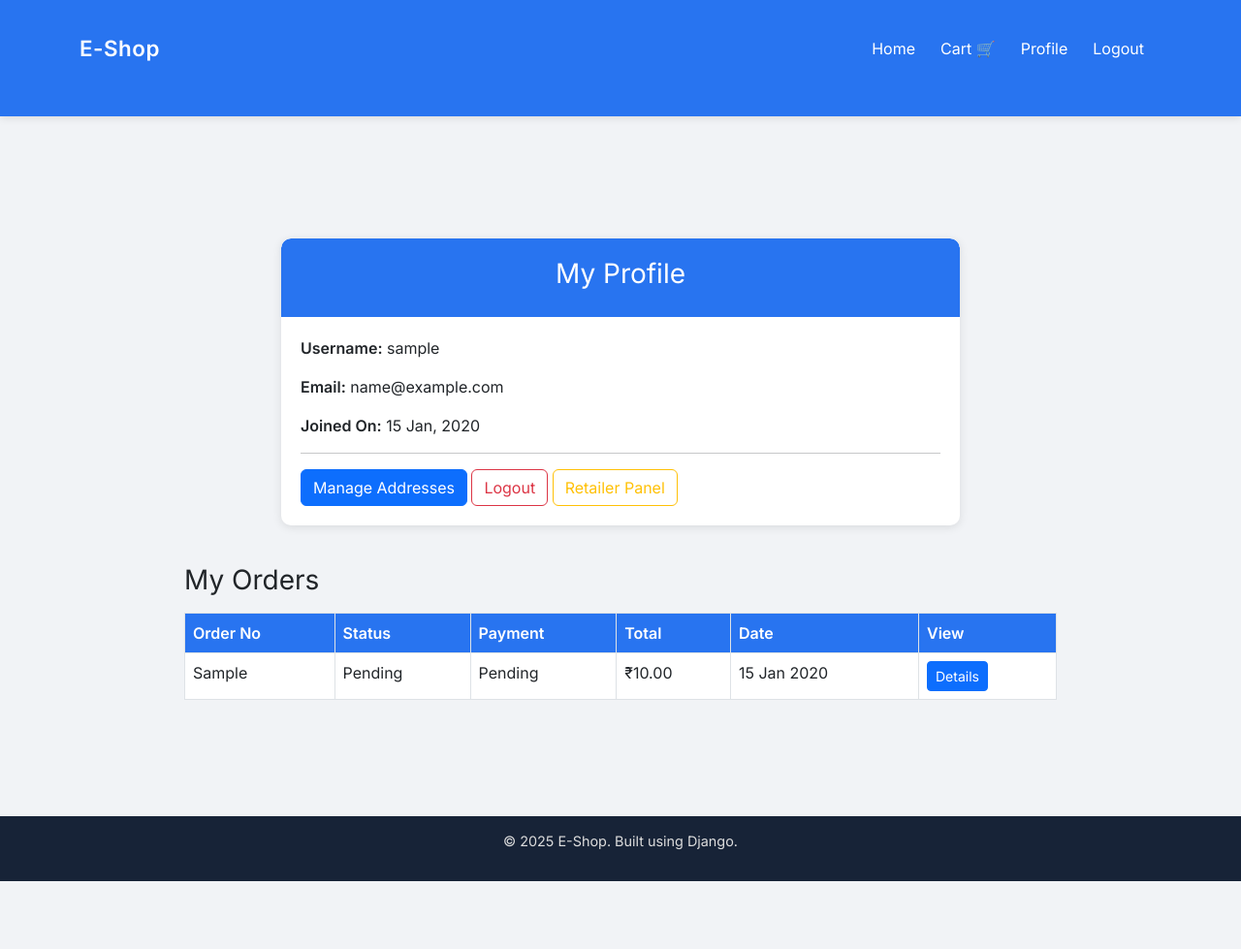
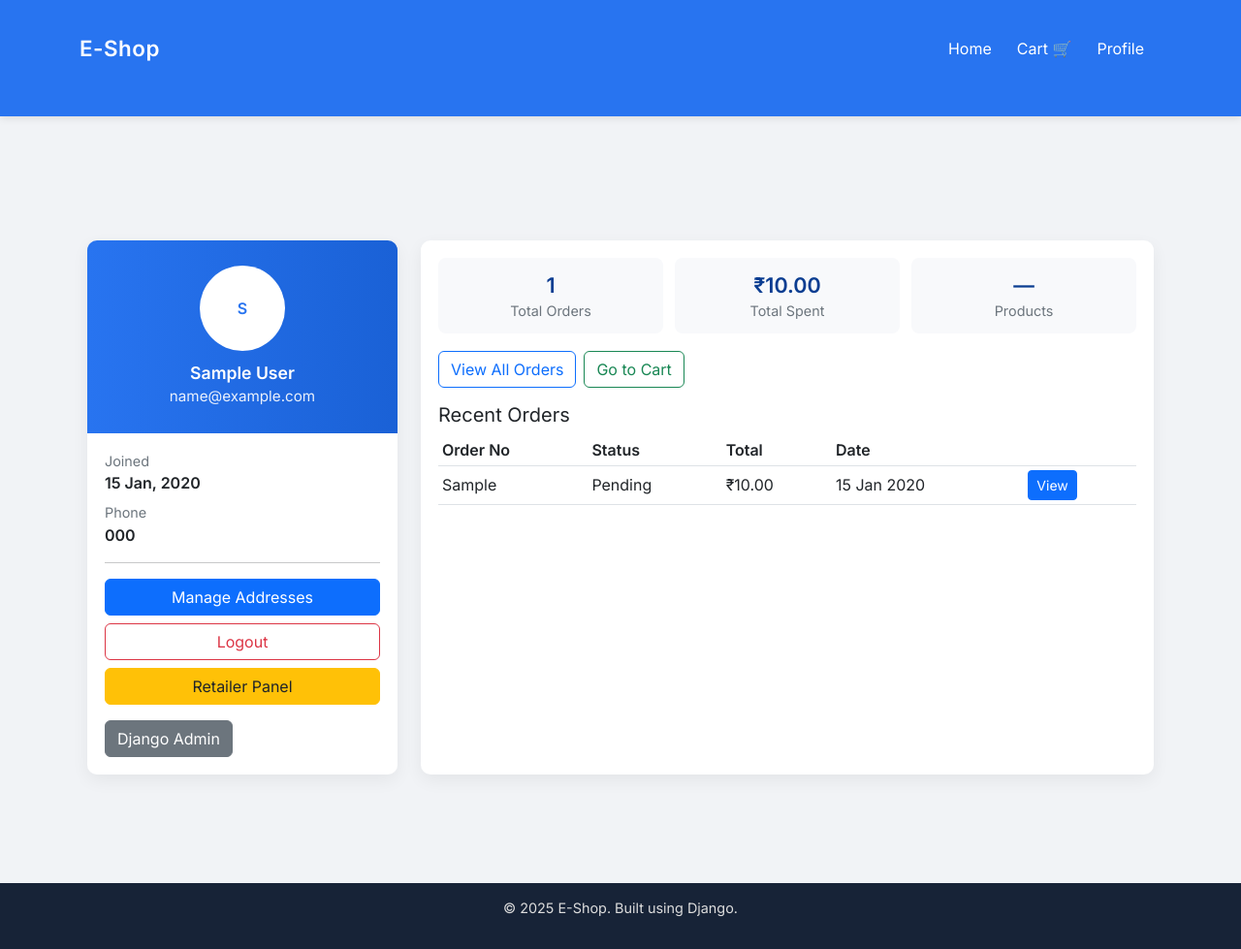
Before and after one commit to umangninjatech09/ecommerce-django, a Django app: page /user/profile/ in a window 1280 px wide. Shown: the whole page at 97% size. Before the commit the page ends 909 px from the top, so only its background shows below. Run offline with Django 4.2, Linux system fonts and the light colour scheme; a user stored in the database is signed in; tables that the repository leaves empty hold one stand-in row (values such as "Sample post").

Commit message:
change in the profile page

```diff
--- a/app/users/web_views.py
+++ b/app/users/web_views.py
@@ -5,6 +5,8 @@ from django.contrib import messages
 from .forms import RegisterForm, LoginForm, AddressForm, RetailerRegisterForm
 from .models import Address
 from app.products.models import Product, Category
+from django.db.models import Sum
+from django.apps import apps
 
 
 
@@ -97,13 +99,53 @@ def logout_page(request):
 # ---------------------------
 # Profile Page
 # ---------------------------
+# @login_required
+# def profile_page(request):
+#     orders = request.user.orders.order_by("-created_at")
+#     return render(request, "users/profile.html", {
+#         "user": request.user,
+#         "orders": orders
+#     })
+
 @login_required
 def profile_page(request):
+    # fetch user orders
     orders = request.user.orders.order_by("-created_at")
-    return render(request, "users/profile.html", {
+
+    # basic stats
+    total_orders = orders.count()
+    total_spent = orders.aggregate(total=Sum("total_amount"))["total"] or 0
+
+    # recent orders for quick view
+    recent_orders = orders[:5]
+
+    # try to compute retailer product count if product model has an owner field
+    products_count = None
+    if getattr(request.user, "is_retailer", False):
+        try:
+            Product = apps.get_model("products", "Product")
+            # attempt a common ownership field; try multiple possibilities
+            # this will fail silently if fields don't exist
+            try:
+                products_count = Product.objects.filter(created_by=request.user, is_deleted=False).count()
+            except Exception:
+                try:
+                    products_count = Product.objects.filter(seller=request.user, is_deleted=False).count()
+                except Exception:
+                    # can't determine seller relationship — set None
+                    products_count = None
+        except LookupError:
+            products_count = None
+
+    context = {
         "user": request.user,
-        "orders": orders
-    })
+        "orders": orders,
+        "total_orders": total_orders,
+        "total_spent": total_spent,
+        "recent_orders": recent_orders,
+        "products_count": products_count,
+    }
+    return render(request, "users/profile.html", context)
 
 
 # ---------------------------
--- a/templates/base.html
+++ b/templates/base.html
@@ -112,10 +112,10 @@
             </li>
             {% endif %} -->
 
-            <!-- Logout -->
+            <!-- Logout
             <li class="nav-item">
               <a class="nav-link" href="{% url 'logout_page' %}">Logout</a>
-            </li>
+            </li> -->
 
           {% else %}
 
--- a/templates/users/profile.html
+++ b/templates/users/profile.html
@@ -1,107 +1,215 @@
 {% extends "base.html" %}
 {% block title %}My Profile | E-Shop{% endblock %}
 
-{% block content %}
+{% block extra_head %}
 <style>
-  .profile-header {
-    background-color: #2874f0;
-    color: white;
-    padding: 20px;
-    border-radius: 10px 10px 0 0;
+  /* Profile container */
+  .profile-wrapper {
+    max-width: 1100px;
+    margin: 32px auto;
+    display: grid;
+    grid-template-columns: 320px 1fr;
+    gap: 24px;
   }
-  .profile-card {
-    background-color: #fff;
+
+  /* left card */
+  .card-left {
     border-radius: 10px;
-    box-shadow: 0 2px 10px rgba(0,0,0,0.1);
     overflow: hidden;
-    max-width: 700px;
-    margin: 30px auto;
+    box-shadow: 0 6px 18px rgba(0,0,0,0.06);
   }
-  .profile-body {
-    padding: 20px;
+  .card-left .top {
+    background: linear-gradient(90deg,#2874f0,#1a61d6);
+    color: #fff;
+    padding: 26px 18px;
+    text-align: center;
   }
-  .profile-body p {
-    font-size: 16px;
+  .avatar {
+    width: 88px;
+    height: 88px;
+    border-radius: 50%;
+    background: #fff;
+    display: inline-block;
+    margin-bottom: 10px;
+    line-height: 88px;
+    font-weight: 700;
+    color: #2874f0;
   }
-  .orders-section {
-    max-width: 900px;
-    margin: 40px auto;
+  .card-left .body {
+    padding: 18px;
+    background: #fff;
   }
-  .order-table th {
-    background-color: #2874f0;
-    color: white;
+  .info-row { margin-bottom: 8px; }
+  .label { color: #6c757d; font-size: 0.9rem; }
+  .value { font-weight: 600; font-size: 1rem; }
+
+  /* action buttons */
+  .profile-actions .btn {
+    min-width: 140px;
+    margin-right: 10px;
+  }
+
+  /* right column: stats and orders */
+  .card-right {
+    border-radius: 10px;
+    padding: 18px;
+    background: #fff;
+    box-shadow: 0 6px 18px rgba(0,0,0,0.06);
+  }
+
+  .stats {
+    display:flex;
+    gap:12px;
+    margin-bottom: 18px;
+  }
+  .stat {
+    flex:1;
+    padding: 12px;
+    border-radius: 8px;
+    background: #f8f9fb;
+    text-align: center;
+  }
+  .stat .big { font-size: 1.35rem; font-weight: 700; color:#0b3d91; }
+  .stat .small { color:#6c757d; font-size:0.9rem; }
+
+  .recent-orders table tbody tr td { vertical-align: middle; }
+
+  /* responsive */
+  @media (max-width: 991px) {
+    .profile-wrapper { grid-template-columns: 1fr; padding: 0 16px; }
+    .profile-actions .btn { margin-bottom: 8px; }
   }
 </style>
+{% endblock %}
 
-<!-- USER PROFILE CARD -->
-<div class="profile-card">
-  <div class="profile-header text-center">
-    <h3>My Profile</h3>
+{% block content %}
+<div class="profile-wrapper">
+
+  <!-- LEFT: Profile Card -->
+  <div class="card-left">
+    <div class="top">
+      <div class="avatar">
+        {% if user.first_name %}
+          {{ user.first_name|slice:":1"|upper }}
+        {% else %}
+          {{ user.username|slice:":1"|upper }}
+        {% endif %}
+      </div>
+      <div style="font-size:1.1rem; font-weight:700;">{{ user.get_full_name|default:user.username }}</div>
+      <div style="font-size:0.95rem; opacity:0.9;">{{ user.email }}</div>
     </div>
 
-  <div class="profile-body">
-    <p><strong>Username:</strong> {{ user.username }}</p>
-    <p><strong>Email:</strong> {{ user.email }}</p>
-    <p><strong>Joined On:</strong> {{ user.date_joined|date:"d M, Y" }}</p>
+    <div class="body">
+      <div class="info-row">
+        <div class="label">Joined</div>
+        <div class="value">{{ user.date_joined|date:"d M, Y" }}</div>
+      </div>
+
+      <div class="info-row">
+        <div class="label">Phone</div>
+        <div class="value">{{ user.phone_number|default:"—" }}</div>
+      </div>
 
       <hr>
 
-    <a href="{% url 'address_list_page' %}" class="btn btn-primary">
+      <div class="profile-actions d-flex flex-column gap-2 mt-3">
+
+        <a href="{% url 'address_list_page' %}"
+           class="btn btn-primary w-100">
            Manage Addresses
         </a>
 
-    <a href="{% url 'logout_page' %}" class="btn btn-outline-danger">
+        <a href="{% url 'logout_page' %}"
+           class="btn btn-outline-danger w-100">
            Logout
         </a>
 
         {% if user.is_retailer %}
-    <a href="/admin-panel/" class="btn btn-outline-warning">
+        <a href="/admin-panel/"
+           class="btn btn-warning text-dark w-100">
            Retailer Panel
         </a>
+        {% endif %}
+
+      </div>
+
+
+      {% if user.is_staff %}
+        <div class="mt-3">
+          <a href="/admin/" class="btn btn-secondary">Django Admin</a>
+        </div>
       {% endif %}
     </div>
   </div>
 
-<!-- ORDER HISTORY SECTION -->
-<div class="orders-section">
-  <h3 class="mb-3">My Orders</h3>
+  <!-- RIGHT: Stats & Orders -->
+  <div class="card-right">
 
-  {% if orders %}
-  <table class="table table-bordered order-table">
+    <!-- Stats -->
+    <div class="stats">
+      <div class="stat">
+        <div class="big">{{ total_orders }}</div>
+        <div class="small">Total Orders</div>
+      </div>
+
+      <div class="stat">
+        <div class="big">₹{{ total_spent|floatformat:2 }}</div>
+        <div class="small">Total Spent</div>
+      </div>
+
+      <div class="stat">
+        {% if products_count is not None %}
+          <div class="big">{{ products_count }}</div>
+          <div class="small">My Products</div>
+        {% else %}
+          <div class="big">—</div>
+          <div class="small">Products</div>
+        {% endif %}
+      </div>
+    </div>
+
+    <!-- Quick actions -->
+    <div class="mb-3 d-flex gap-2">
+      <a href="{% url 'order_list_page' %}" class="btn btn-outline-primary">View All Orders</a>
+      <a href="{% url 'cart_page' %}" class="btn btn-outline-success">Go to Cart</a>
+    </div>
+
+    <!-- Recent Orders -->
+    <div class="recent-orders">
+      <h5 class="mb-2">Recent Orders</h5>
+
+      {% if recent_orders %}
+      <div class="table-responsive">
+        <table class="table table-sm">
           <thead>
             <tr>
               <th>Order No</th>
               <th>Status</th>
-        <th>Payment</th>
               <th>Total</th>
               <th>Date</th>
-        <th>View</th>
+              <th></th>
             </tr>
           </thead>
-
           <tbody>
-    {% for order in orders %}
+            {% for order in recent_orders %}
               <tr>
-        <td>{{ order.order_no }}</td>
-        <td>{{ order.order_status|title }}</td>
-        <td>{{ order.payment_status|title }}</td>
-        <td>₹{{ order.total_amount }}</td>
-        <td>{{ order.created_at|date:"d M Y" }}</td>
-        <td>
-          <a href="{% url 'order_detail_page' order.id %}"
-             class="btn btn-sm btn-primary">
-             Details
-          </a>
+                <td class="align-middle">{{ order.order_no }}</td>
+                <td class="align-middle">{{ order.order_status|title }}</td>
+                <td class="align-middle">₹{{ order.total_amount }}</td>
+                <td class="align-middle">{{ order.created_at|date:"d M Y" }}</td>
+                <td class="align-middle">
+                  <a href="{% url 'order_detail_page' order.id %}" class="btn btn-sm btn-primary">View</a>
                 </td>
               </tr>
             {% endfor %}
           </tbody>
-
         </table>
-
+      </div>
       {% else %}
-  <p class="text-muted">You have not placed any orders yet.</p>
+        <p class="text-muted">No recent orders yet. Start shopping now!</p>
       {% endif %}
     </div>
 
+  </div>
+</div>
 {% endblock %}
```
Lines whose indentation alone changed are shown as unchanged.
